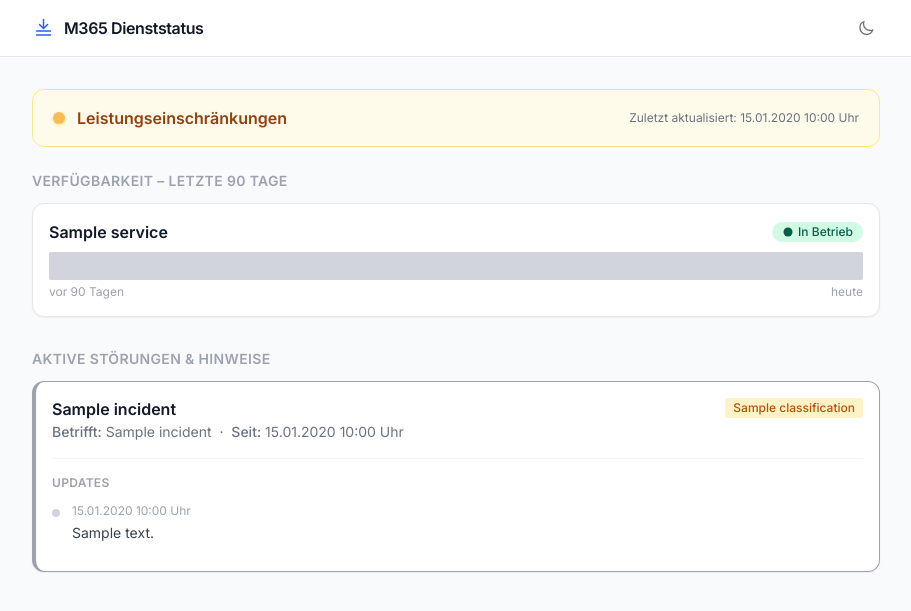
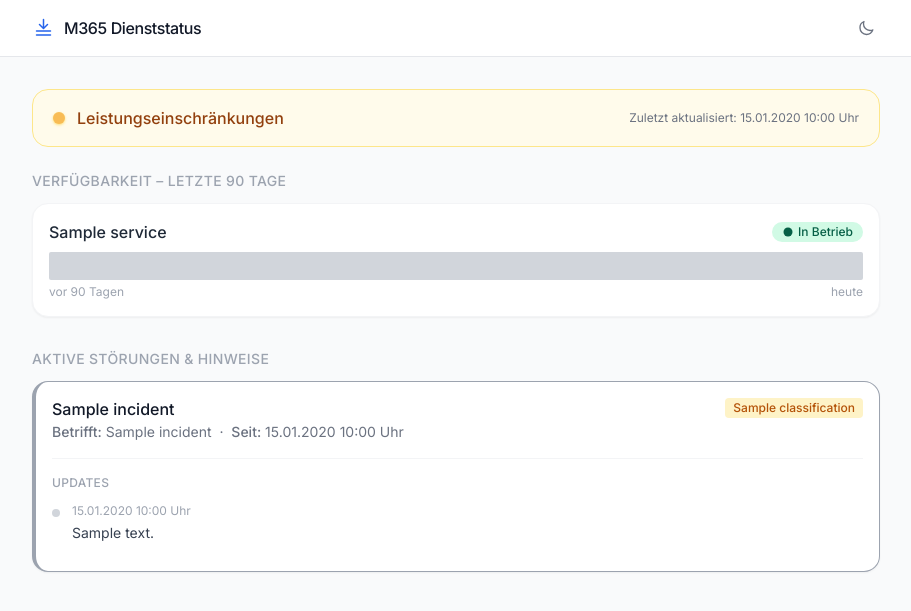
Before and after one commit to nic2045/My-M365-Statuspage, a FastAPI app: template templates/status.html in a window 1280 px wide. Shown: the top 611 px of the page, without its empty margins (184-1095 px from the left). Run offline with FastAPI, Linux system fonts and the light colour scheme; the template is opened without the code that fills it: most values are stand-ins (such as "Sample title", 1, 10 or a date in 2020); some libraries are stand-ins or nearby versions.

Commit message:
UI finetuning: softer rounded corners and lighter font weights (#11)
- Cards: rounded-xl → rounded-2xl for a softer appearance
- Card borders: border-gray-200 → border-gray-100 (lighter, less harsh)
- Service names: font-semibold → font-medium text-gray-800 (softer)
- Status banner and section headings: font-semibold → font-medium
- Incident titles and update headers: font-semibold → font-medium
- Nav title: font-semibold → font-medium

https://claude.ai/code/session_012ANdPV9Y1CS9M3wdrJU4CZ

Co-authored-by: Claude <noreply@anthropic.com>

```diff
--- a/templates/base.html
+++ b/templates/base.html
@@ -34,7 +34,7 @@
           <path d="M11.5 2.75a.75.75 0 0 1 .75.75v7.19l2.72-2.72a.75.75 0 1 1 1.06 1.06l-4 4a.75.75 0 0 1-1.06 0l-4-4a.75.75 0 1 1 1.06-1.06l2.72 2.72V3.5a.75.75 0 0 1 .75-.75Z"/>
           <path d="M3.75 15a.75.75 0 0 1 .75-.75h14a.75.75 0 0 1 0 1.5h-14A.75.75 0 0 1 3.75 15ZM3.75 19a.75.75 0 0 1 .75-.75h14a.75.75 0 0 1 0 1.5h-14A.75.75 0 0 1 3.75 19Z"/>
         </svg>
-        <span class="font-semibold text-gray-900 dark:text-white tracking-tight">
+        <span class="font-medium text-gray-900 dark:text-white tracking-tight">
           {{ page_title | default("M365 Dienststatus") }}
         </span>
       </div>
--- a/templates/partials/incident_card.html
+++ b/templates/partials/incident_card.html
@@ -1,9 +1,9 @@
 {# Renders one incident card with update timeline. Expects `incident` in scope. #}
-<div class="bg-white dark:bg-gray-900 rounded-xl border border-gray-200 dark:border-gray-800 border-l-4 {{ incident_border_class(incident.classification) }} shadow-sm mb-4 overflow-hidden">
+<div class="bg-white dark:bg-gray-900 rounded-2xl border border-gray-100 dark:border-gray-800 border-l-4 {{ incident_border_class(incident.classification) }} shadow-sm mb-4 overflow-hidden">
   <div class="p-4">
     <div class="flex items-start justify-between gap-3">
       <div class="min-w-0">
-        <h3 class="font-semibold text-gray-900 dark:text-white leading-snug">{{ incident.title }}</h3>
+        <h3 class="font-medium text-gray-900 dark:text-white leading-snug">{{ incident.title }}</h3>
         <p class="text-sm text-gray-500 dark:text-gray-400 mt-0.5">
           <span class="font-medium">{{ L["incident.affects"] }}:</span> {{ incident.service_name }}
           &nbsp;·&nbsp;
@@ -19,7 +19,7 @@
 
     {% if incident.updates %}
     <div class="mt-4 space-y-3 border-t border-gray-100 dark:border-gray-800 pt-4">
-      <p class="text-xs font-semibold uppercase tracking-wide text-gray-400 dark:text-gray-500">{{ L["incident.updates"] }}</p>
+      <p class="text-xs font-medium uppercase tracking-wide text-gray-400 dark:text-gray-500">{{ L["incident.updates"] }}</p>
       {% for update in incident.updates | reverse %}
       <div class="flex gap-3">
         <div class="shrink-0 flex flex-col items-center">
--- a/templates/partials/service_row.html
+++ b/templates/partials/service_row.html
@@ -1,7 +1,7 @@
 {# Renders one service card. Expects `service` (ServiceStatusSchema) in scope. #}
-<div class="bg-white dark:bg-gray-900 rounded-xl border border-gray-200 dark:border-gray-800 p-4 mb-3 shadow-sm">
+<div class="bg-white dark:bg-gray-900 rounded-2xl border border-gray-100 dark:border-gray-800 p-4 mb-3 shadow-sm">
   <div class="flex items-center justify-between">
-    <span class="font-semibold text-gray-900 dark:text-white">{{ service.service_name }}</span>
+    <span class="font-medium text-gray-800 dark:text-gray-100">{{ service.service_name }}</span>
     <span class="inline-flex items-center px-2.5 py-0.5 rounded-full text-xs font-medium {{ status_badge_class(service.current_status) }}">
       {% if service.current_status == "operational" %}
       <svg class="w-3 h-3 mr-1" fill="currentColor" viewBox="0 0 8 8"><circle cx="4" cy="4" r="3"/></svg>
--- a/templates/status.html
+++ b/templates/status.html
@@ -4,7 +4,7 @@
 
 {# ── Overall status banner ──────────────────────────────────────────────────── #}
 {% set overall = data.overall_status %}
-<div class="rounded-xl px-5 py-4 mb-6 flex items-center justify-between
+<div class="rounded-2xl px-5 py-4 mb-6 flex items-center justify-between
   {% if overall == 'operational' %}
     bg-emerald-50 border border-emerald-200 dark:bg-emerald-950/30 dark:border-emerald-800
   {% elif overall == 'interrupted' %}
@@ -16,13 +16,13 @@
   <div class="flex items-center gap-3">
     {% if overall == 'operational' %}
       <div class="w-3 h-3 rounded-full bg-emerald-500 shadow shadow-emerald-300 dark:shadow-emerald-900"></div>
-      <span class="font-semibold text-emerald-800 dark:text-emerald-300">{{ L["page.all_good"] }}</span>
+      <span class="font-medium text-emerald-800 dark:text-emerald-300">{{ L["page.all_good"] }}</span>
     {% elif overall == 'interrupted' %}
       <div class="w-3 h-3 rounded-full bg-red-500 shadow shadow-red-300 dark:shadow-red-900 animate-pulse"></div>
-      <span class="font-semibold text-red-800 dark:text-red-300">{{ L["page.incidents_active"] }}</span>
+      <span class="font-medium text-red-800 dark:text-red-300">{{ L["page.incidents_active"] }}</span>
     {% else %}
       <div class="w-3 h-3 rounded-full bg-amber-500 shadow shadow-amber-300 dark:shadow-amber-900 animate-pulse"></div>
-      <span class="font-semibold text-amber-800 dark:text-amber-300">{{ L["page.some_degraded"] }}</span>
+      <span class="font-medium text-amber-800 dark:text-amber-300">{{ L["page.some_degraded"] }}</span>
     {% endif %}
   </div>
   {% if data.last_updated %}
@@ -34,7 +34,7 @@
 
 {# ── Service uptime rows ─────────────────────────────────────────────────────── #}
 <section class="mb-8">
-  <h2 class="text-sm font-semibold uppercase tracking-wide text-gray-400 dark:text-gray-500 mb-3">
+  <h2 class="text-sm font-medium uppercase tracking-wide text-gray-400 dark:text-gray-500 mb-3">
     {{ L["page.uptime_heading"] }}
   </h2>
   {% for service in data.services %}
@@ -45,7 +45,7 @@
 {# ── Active incidents ─────────────────────────────────────────────────────────── #}
 {% set has_incidents = data.services | selectattr("active_incidents") | list | length > 0 %}
 <section>
-  <h2 class="text-sm font-semibold uppercase tracking-wide text-gray-400 dark:text-gray-500 mb-3">
+  <h2 class="text-sm font-medium uppercase tracking-wide text-gray-400 dark:text-gray-500 mb-3">
     {{ L["page.incidents_heading"] }}
   </h2>
   {% if has_incidents %}
@@ -55,7 +55,7 @@
       {% endfor %}
     {% endfor %}
   {% else %}
-  <div class="bg-white dark:bg-gray-900 rounded-xl border border-gray-200 dark:border-gray-800 px-5 py-4 text-sm text-gray-500 dark:text-gray-400 shadow-sm">
+  <div class="bg-white dark:bg-gray-900 rounded-2xl border border-gray-100 dark:border-gray-800 px-5 py-4 text-sm text-gray-500 dark:text-gray-400 shadow-sm">
     {{ L["page.no_incidents"] }}
   </div>
   {% endif %}
```
